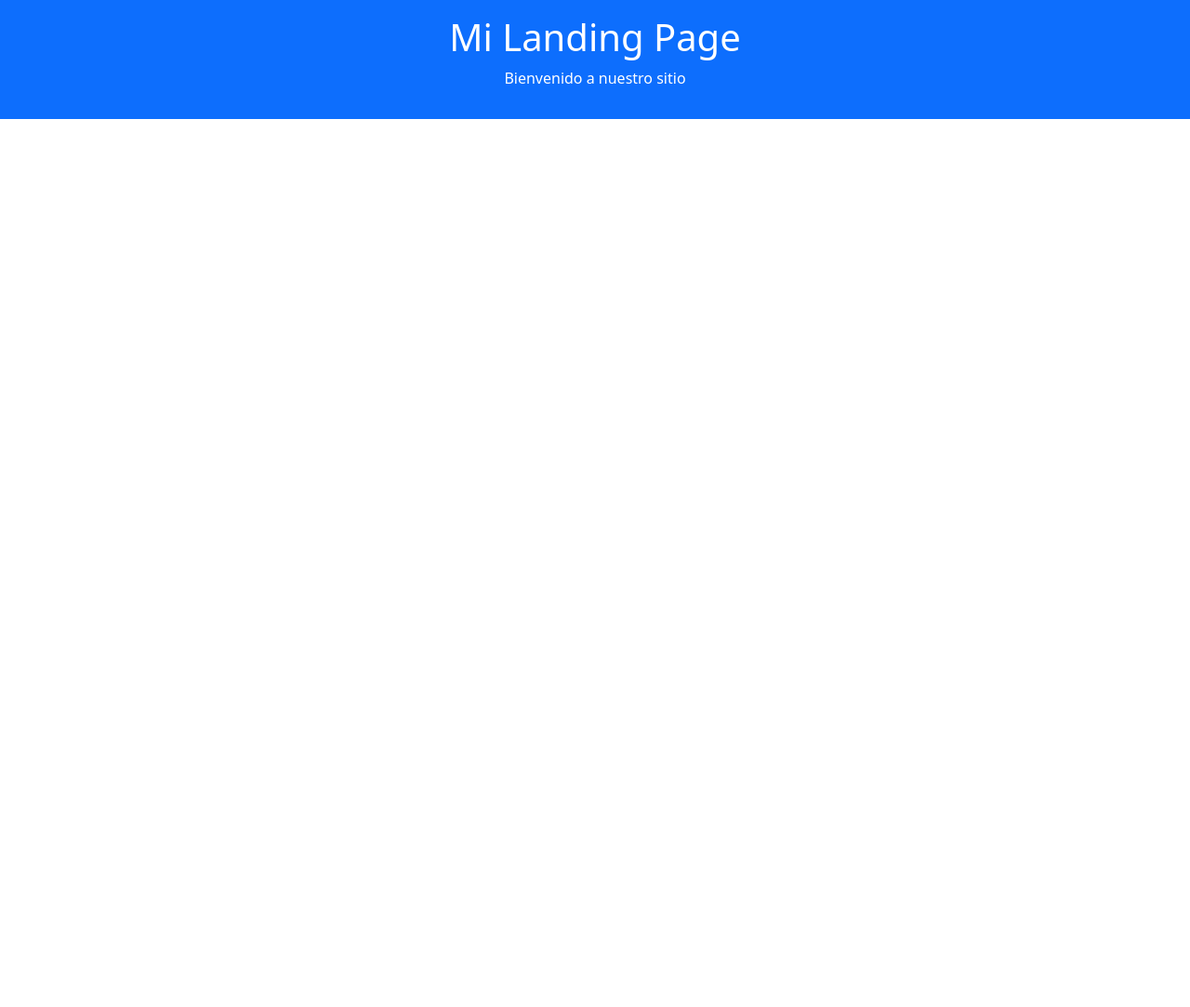
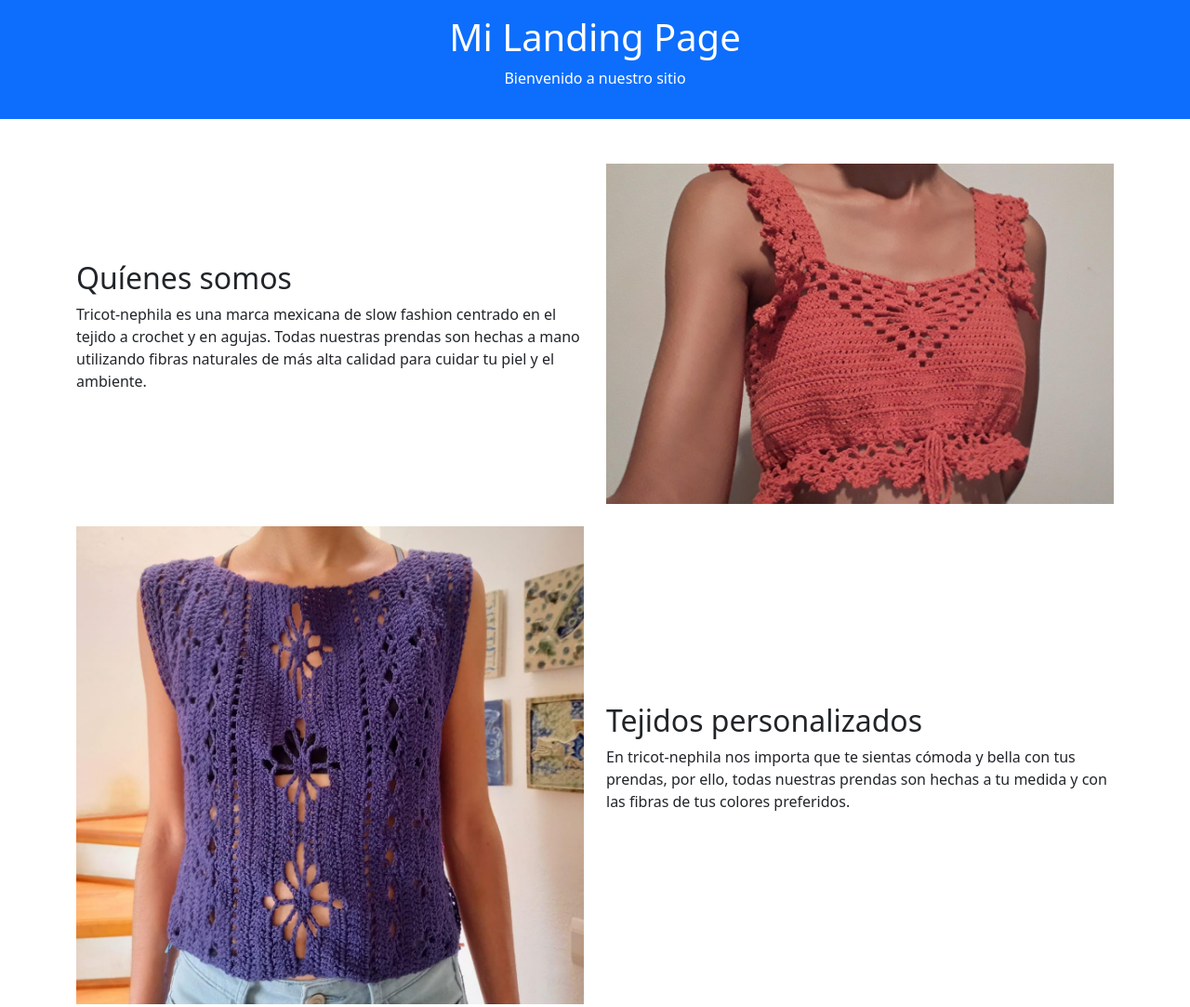
Before and after one commit to kints/c5-g62-landingpage, a plain HTML site: page index.html in a window 1280 px wide. Shown: the whole page at 93% size. Before the commit the page ends 800 px from the top, so only its background shows below. Drawn offline with nearby package versions, Linux system fonts and the light colour scheme.

Commit message:
Agregué TextoConImagenes en el body

```diff
--- a/index.html
+++ b/index.html
@@ -15,6 +15,27 @@
 
 <!--Fin Erika-->
 <!--Inicio Andy-->
+<section class="container my-5">
+  <div class="row align-items-center">
+    <div class="col-md-6">
+      <h2>Quíenes somos</h2>
+      <p>Tricot-nephila es una marca mexicana de slow fashion centrado en el tejido a crochet y en agujas. Todas nuestras prendas son hechas a mano utilizando fibras naturales de más alta calidad para cuidar tu piel y el ambiente.</p>
+    </div>
+    <div class="col-md-6">
+      <img src="img/top naranja.jpg" class="img-fluid" alt="Top naranja">
+    </div>
+  </div>
+
+  <div class="row align-items-center my-4">
+    <div class="col-md-6 order-md-2">
+      <h2>Tejidos personalizados</h2>
+      <p>En tricot-nephila nos importa que te sientas cómoda y bella con tus prendas, por ello, todas nuestras prendas son hechas a tu medida y con las fibras de tus colores preferidos.</p>
+    </div>
+    <div class="col-md-6 order-md-1">
+      <img src="img/blusa morada.jpg" class="img-fluid" alt="Blusa morada">
+    </div>
+  </div>
+</section>
 
 <!--Fin Andy-->
 <!--Inicio Diana-->
```
Also changed, not shown: img/blusa morada.jpg (added), img/tejidos.jpg (added), img/top naranja.jpg (added).
